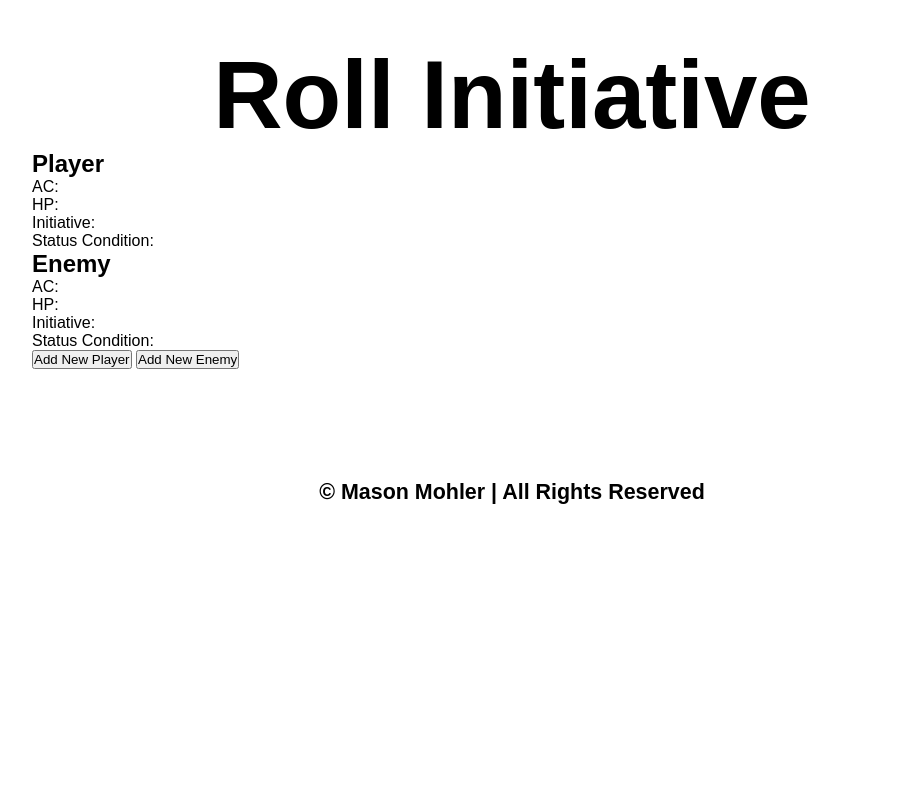
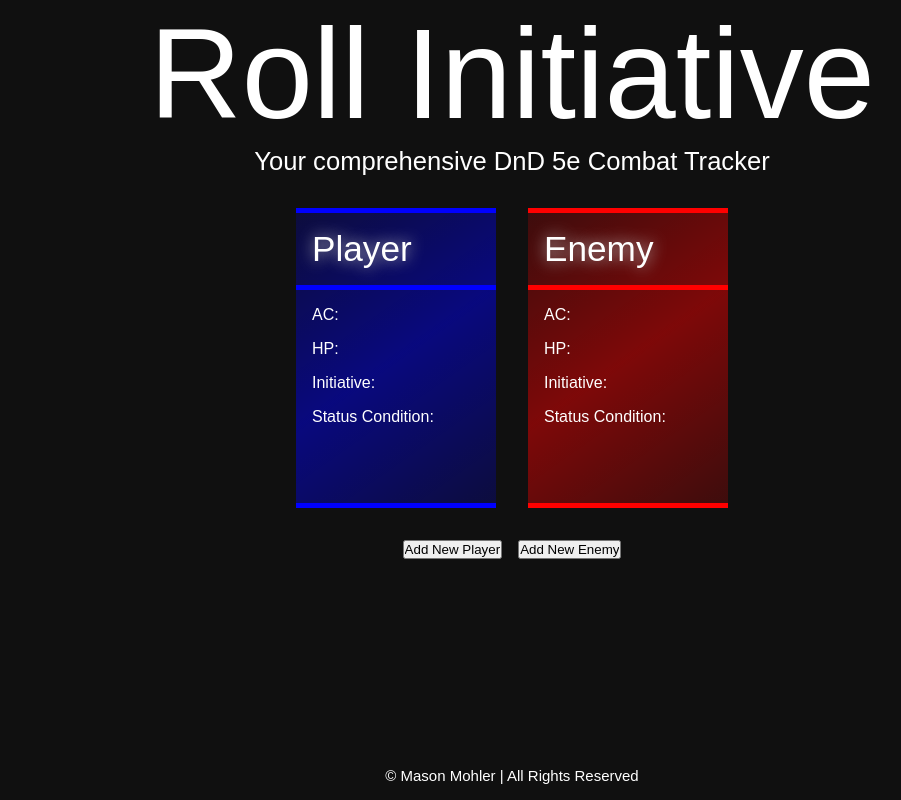
Before and after one commit to masonmohler/RollInitiative, a plain HTML site: page index.html in a window 1280 px wide. Shown: the whole page, without its empty margins (128-1029 px from the left). Drawn offline with Linux system fonts and the light colour scheme; a web font is replaced by a local one.

Commit message:
Did more CSS work

```diff
--- a/assets/css/style.css
+++ b/assets/css/style.css
@@ -18,26 +18,128 @@ html {
 .container {
   width: 80vw;
   max-width: 960px;
-  margin: 40px auto;
+  margin: auto;
+  position: relative;
 }
 
 /*  --------------- Global Styling -----------------  */
 body {
   font-family: "Jersey 15", sans-serif;
-  display: grid;
-  grid-template-rows: 1fr 3fr 1fr;
+  background-color: #101010;
+  color: #fff;
+  height: 100vh;
 }
 
 header {
   text-align: center;
   margin: auto;
-  font-size: 3rem;
+  font-size: 4rem;
+}
+
+header h1 {
+  font-weight: 400;
+}
+
+header h2 {
+  font-size: 1.6rem;
+  font-weight: 400;
 }
 
 main {
 }
 
 footer {
-  text-align: center;
-  font-size: 2rem;
+  width: 100%;
+  display: flex;
+  justify-content: center;
+  align-items: center;
+  font-size: 1.4rem;
+  padding: 1rem;
+  position: absolute;
+  bottom: 0;
 }
+
+footer h6 {
+  font-weight: 400;
+}
+
+.characterCards {
+  margin-top: 1rem;
+  display: flex;
+  flex-direction: row;
+  flex-wrap: nowrap;
+  justify-content: center;
+}
+
+.playerCard {
+  width: 200px;
+  height: 300px;
+  background-color: rgb(0, 0, 255, 0.1);
+  background-image: linear-gradient(
+    145deg,
+    rgb(0, 0, 255, 0.1),
+    rgb(0, 0, 255, 0.4),
+    rgb(0, 0, 255, 0.1)
+  );
+  border-top: 5px solid blue;
+  border-bottom: 5px solid blue;
+  margin: 1rem;
+}
+
+.playerCard h2 {
+  color: #fff;
+  padding-bottom: 1rem;
+  padding-left: 1rem;
+  border-bottom: 5px solid blue;
+  font-weight: 400;
+  margin-top: 1rem;
+  margin-bottom: 0;
+  font-size: 2.2rem;
+  text-shadow: 0.25px 0.25px 15px #c0c0c0;
+}
+
+.playerCard p {
+  color: #fff;
+  padding-left: 1rem;
+  margin-top: 1rem;
+}
+
+.enemyCard {
+  width: 200px;
+  height: 300px;
+  background-color: rgb(255, 0, 0, 0.1);
+  background-image: linear-gradient(
+    145deg,
+    rgb(255, 0, 0, 0.1),
+    rgb(255, 0, 0, 0.4),
+    rgb(255, 0, 0, 0.1)
+  );
+  border-top: 5px solid red;
+  border-bottom: 5px solid red;
+  margin: 1rem;
+}
+
+.enemyCard h2 {
+  color: #fff;
+  padding-bottom: 1rem;
+  padding-left: 1rem;
+  border-bottom: 5px solid red;
+  font-weight: 400;
+  margin-top: 1rem;
+  margin-bottom: 0;
+  font-size: 2.2rem;
+  text-shadow: 0.25px 0.25px 15px #c0c0c0;
+}
+
+.enemyCard p {
+  color: #fff;
+  padding-left: 1rem;
+  margin-top: 1rem;
+}
+
+.actionButtons {
+  display: flex;
+  justify-content: center;
+  gap: 1rem;
+  margin-top: 1rem;
+}
--- a/index.html
+++ b/index.html
@@ -17,6 +17,7 @@
   <body class="container">
     <header>
       <h1>Roll Initiative</h1>
+      <h2>Your comprehensive DnD 5e Combat Tracker</h2>
     </header>
     <main>
       <section class="characterCards">
```
